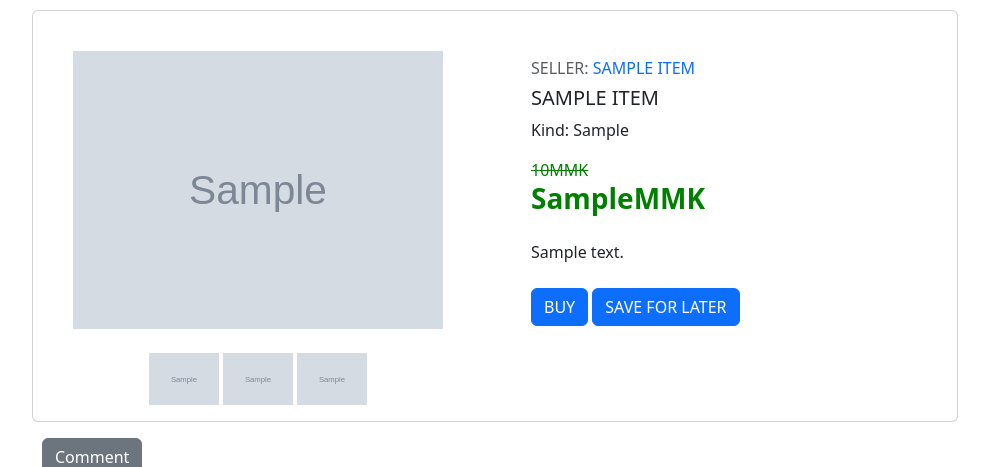
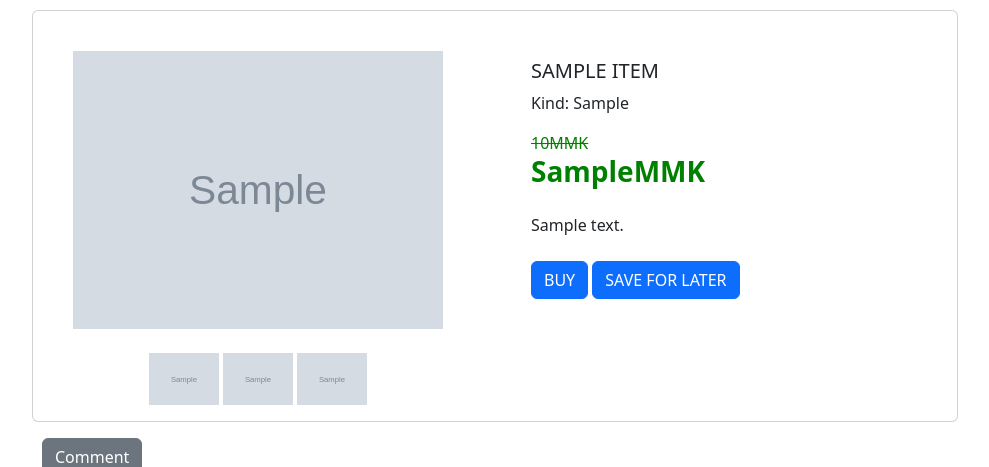
Before and after one commit to lou320/burma88, a Django app: page /items/item/1/ in a window 1280 px wide. Shown: the part 110-577 px from the top of the page, without its empty margins (145-1134 px from the left). Run offline with Django 4.2, Linux system fonts and the light colour scheme; tables that the repository leaves empty hold one stand-in row (values such as "Sample post"); grey boxes marked "Sample" are stand-in pictures.

Commit message:
new commit

```diff
--- a/items/templates/details.html
+++ b/items/templates/details.html
@@ -25,10 +25,7 @@
           </div>
           <div class="col-md-6">
             <div class="product p-4">
-              <div class="mt-4 mb-3"> <span class="text-uppercase text-muted brand">
-                  <h6>Seller: <a href="{% url 'users:profile' item.shop_id%}"
-                      style="text-decoration: none;">{{item.shop_name}}</a></h6>
-                </span>
+              <div class="mt-4 mb-3">
                 <h5 class="text-uppercase">{{item.item_name}}</h5>
                 <p>Kind: {{item.kind}}</p>
                 <div class="price d-flex flex-row align-items-center">
```
